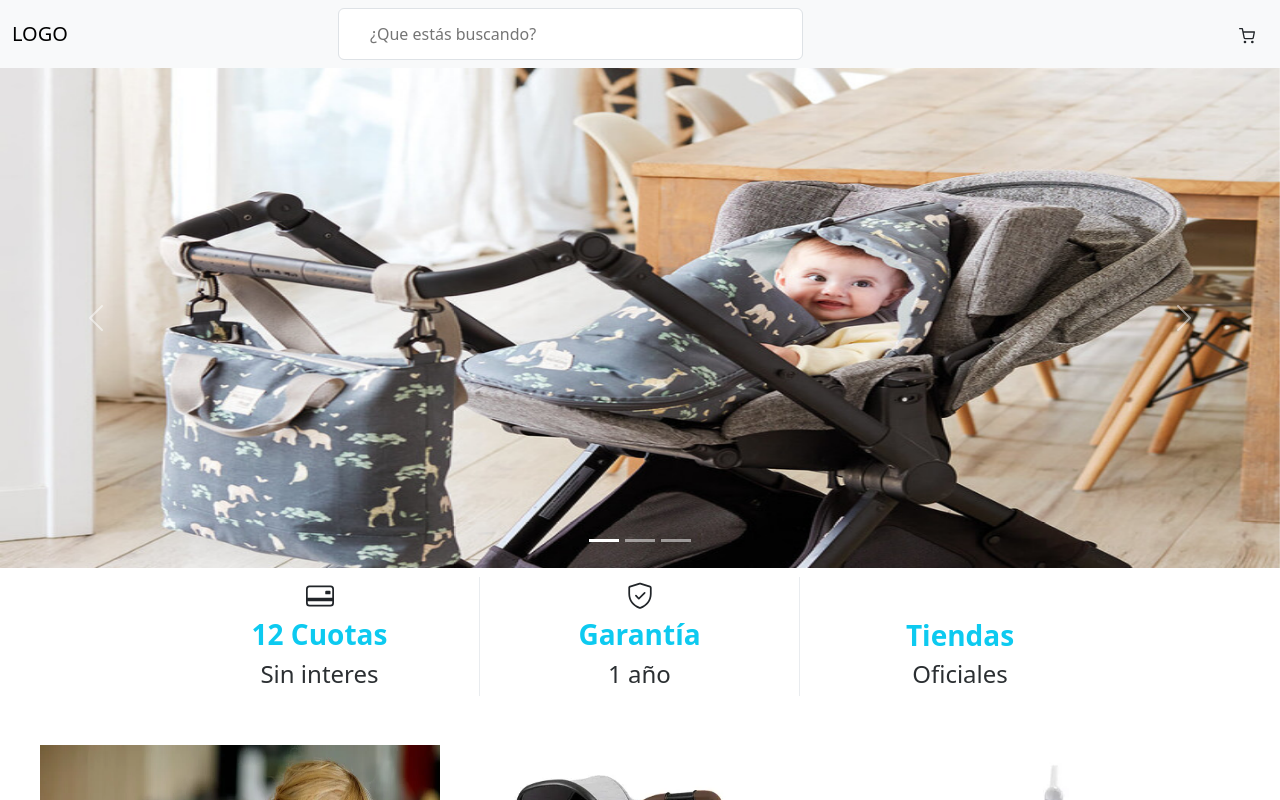
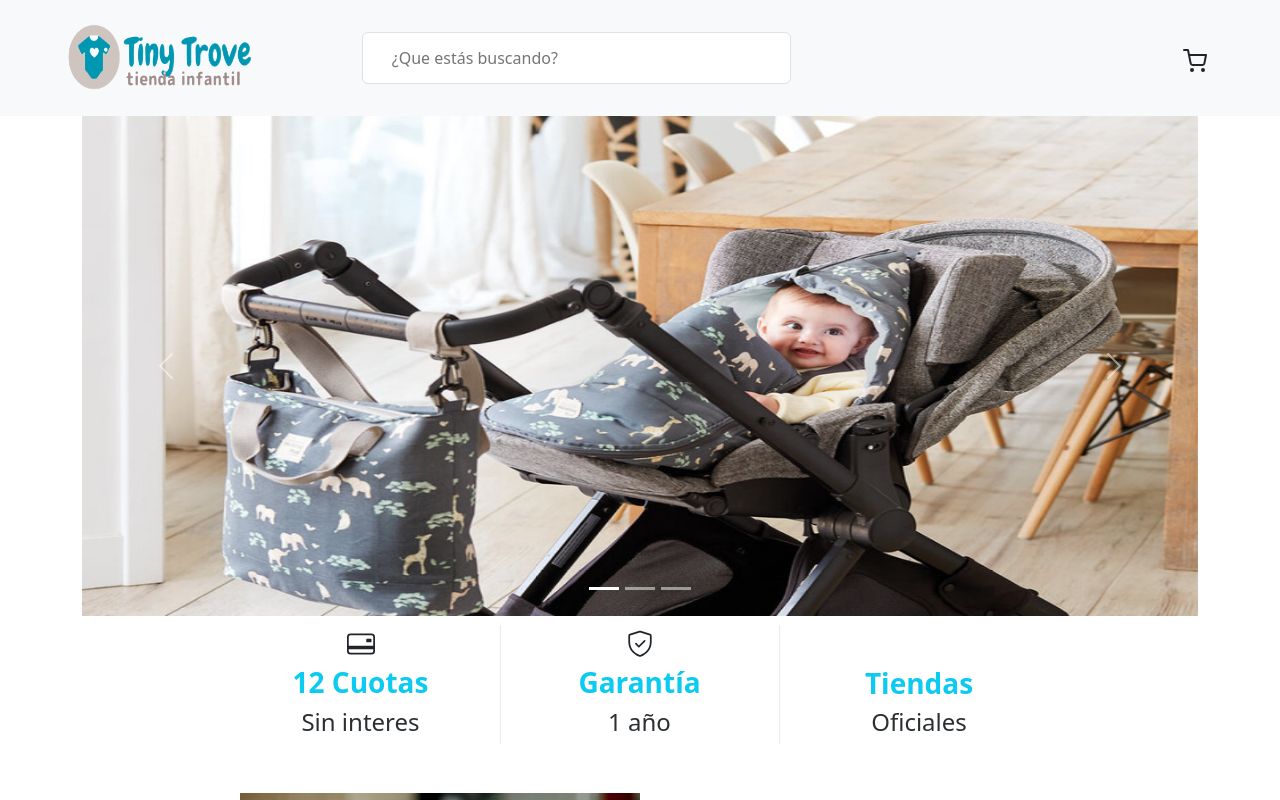
Before and after one commit to andreajhl/tiny-trove-store, a Next.js app: page / in a window 1280 px wide. Shown: the top 800 px of the page. Built offline with nearby package versions, Linux system fonts and the light colour scheme; some icons are missing.

Commit message:
add logo

```diff
--- a/components/cart/cartCollapse/index.tsx
+++ b/components/cart/cartCollapse/index.tsx
@@ -23,7 +23,7 @@ const CartCollapse = () => {
   return (
     <>
       <button
-        className="btn"
+        className="btn fs-4"
         data-testid="btn-cart-collapse"
         aria-expanded="false"
         data-bs-toggle="collapse"
--- a/components/layouts/ShopLayout.tsx
+++ b/components/layouts/ShopLayout.tsx
@@ -13,15 +13,10 @@ const ShopLayout = ({ children, title, pageDescription, imageFullUrl }: ShopLayo
       <meta name="og:description" content={pageDescription} />
       { imageFullUrl && <meta name="og:image" content={imageFullUrl} /> }
     </Head>
-    <nav>
-      <NavBar />
-    </nav>
-    <main>
+    <NavBar />
+    <main className="container">
       {children}
     </main>
-    <footer>
-
-    </footer>
   </>
 );
 
--- a/components/ui/NavBar/index.tsx
+++ b/components/ui/NavBar/index.tsx
@@ -1,11 +1,14 @@
 import Link from 'next/link';
 import Search from '../../search';
 import CartCollapse from '@/components/cart/cartCollapse';
+import Image from 'next/image';
 
 const NavBar = () => (
-  <nav className="navbar navbar-expand-lg bg-body-tertiary">
+  <nav className="navbar navbar-expand-lg bg-body-tertiary pe-5 ps-5">
     <div className="container-fluid">
-      <Link className="navbar-brand w-25" href="/">LOGO</Link>
+      <Link className="navbar-brand w-25" href="/">
+        <Image src="/images/home/logo.jpeg" alt="logo" width={200} height={90} />
+      </Link>
       <button
         className="navbar-toggler"
         data-bs-toggle="collapse"
```
Also changed, not shown: public/images/home/logo.jpeg (added).
